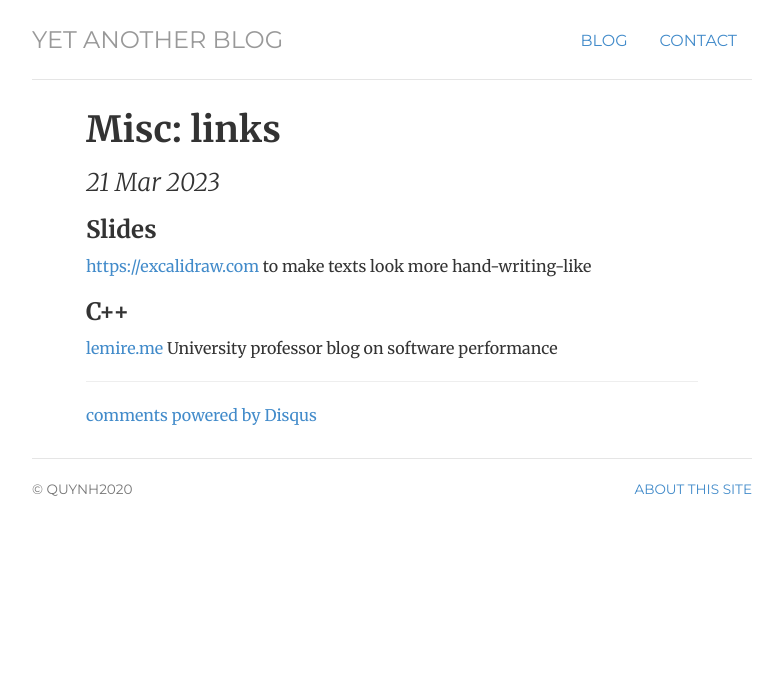
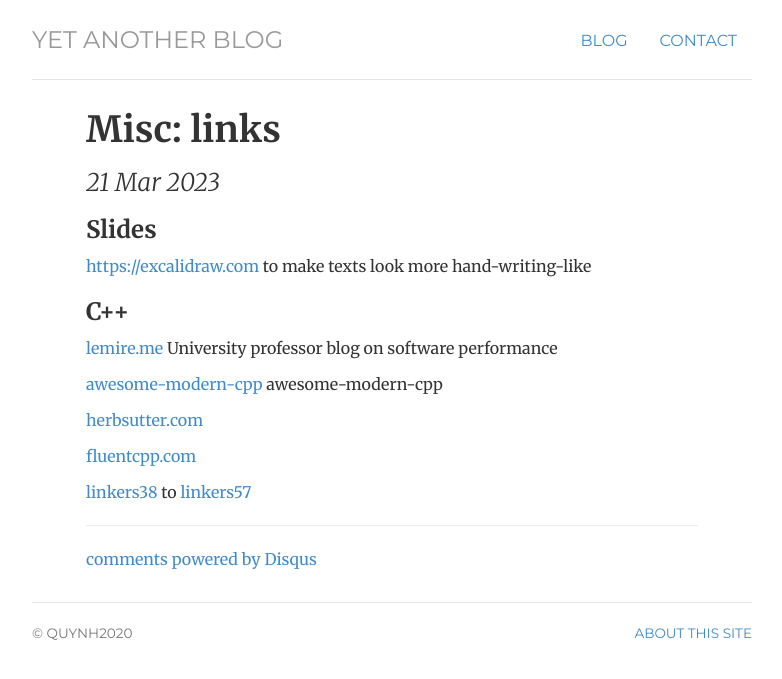
Before and after one commit to quynhdinh/quynhdinh.github.io, a Jekyll site: the page built from _posts/2023-03-21-useful-links.md, in a window 1280 px wide. Shown: the top 679 px of the page, without its empty margins (248-1030 px from the left). Built offline with Jekyll 4.4.1, drawn with Linux system fonts in a browser that asks for light colours; comment, search, counter and statistics services are not loaded.

Commit message:
add misc linkswq

```diff
--- a/_posts/2023-03-21-useful-links.md
+++ b/_posts/2023-03-21-useful-links.md
@@ -7,3 +7,11 @@ title: "Misc: links"
 
 ### C++
 [lemire.me](https://lemire.me) University professor blog on software performance
+
+[awesome-modern-cpp](https://github.com/rigtorp/awesome-modern-cpp) awesome-modern-cpp
+
+[herbsutter.com](https://github.com/rigtorp/awesome-modern-cpp)
+
+[fluentcpp.com](https://fluentcpp.com)
+
+[linkers38](https://airs.com/blog/archives/38) to [linkers57](https://airs.com/blog/archives/57)
```
Also changed, not shown: _posts/2024-10-19-idempotency.md (+1 -1 lines).
